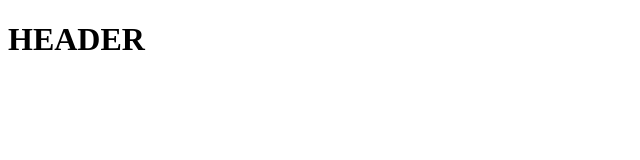
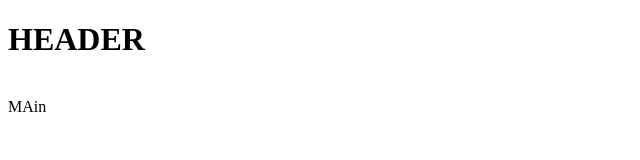
Before and after one commit to rasfor/project_for_order, a plain HTML site: page index.html in a window 1280 px wide. Shown: the full height of the page, 0-640 px from the left. Drawn offline with Linux system fonts and the light colour scheme.

Commit message:
add main part

```diff
--- a/index.html
+++ b/index.html
@@ -11,6 +11,8 @@
     <h1>HEADER</h1>
     <img src="" />
   </header>
-
+  <main>
+    MAin
+  </main>
 </body>
 </html>
```
